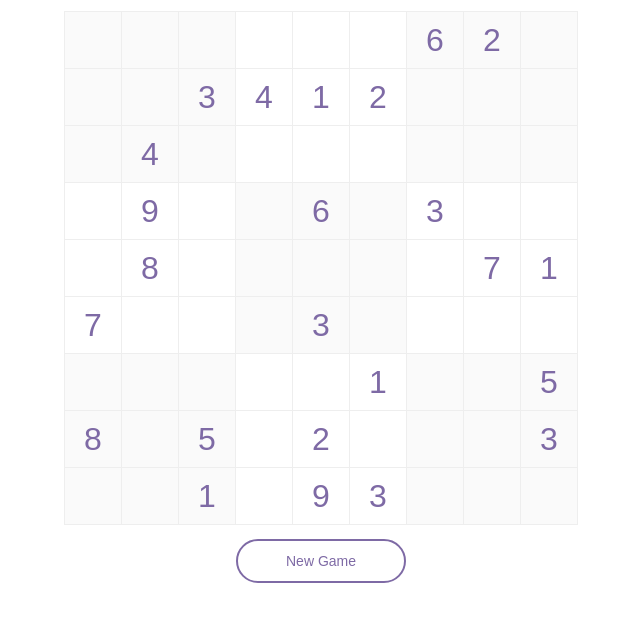
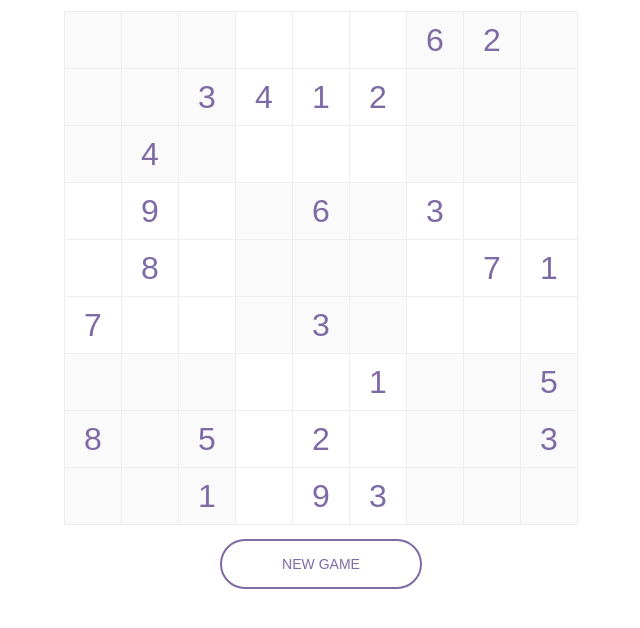
Before and after one commit to rtsao/sudoku, a plain HTML site: page index.html in a window 1280 px wide. Shown: the part 108-736 px from the top of the page, without its empty margins (319-959 px from the left). Drawn offline with Linux system fonts and the light colour scheme.

Commit message:
Updated button style

```diff
--- a/css/style.css
+++ b/css/style.css
@@ -40,11 +40,11 @@
   color: #7e6aa5;
 }
 button {
-  width: 170px;
-  padding: 12px 0;
+  padding: 15px 60px;
   border-radius: 50px;
   border: 2px solid #7e6aa5;
   font-family: inherit;
+  text-transform: uppercase;
   font-size: 14px;
   color: inherit;
   background: none;
```
